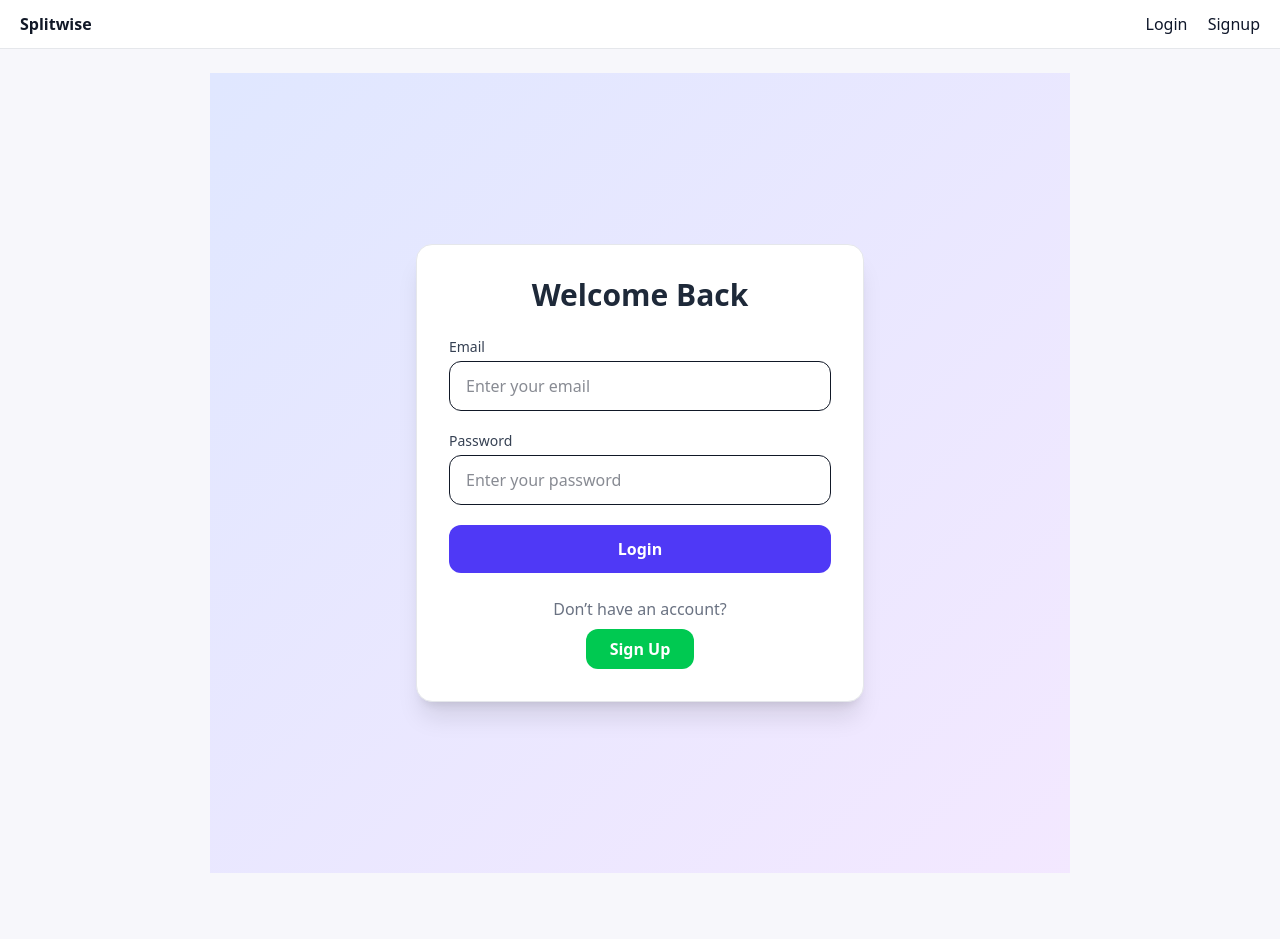
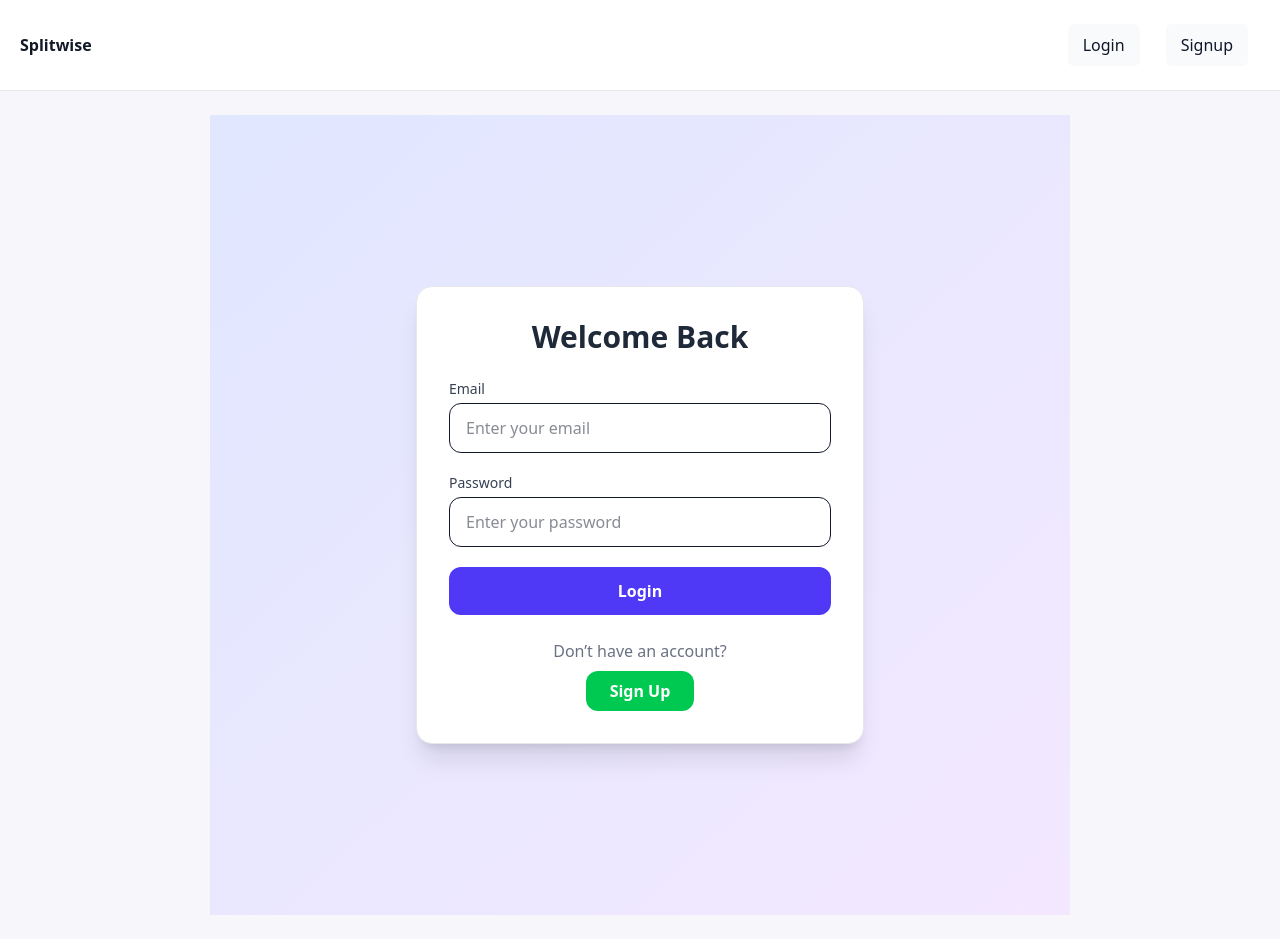
Before and after one commit to Uttam1119/frido-assignment, a React (Vite) app in the folder frontend/: page /login in a window 1280 px wide. Before the commit the page ends 897 px from the top, so only its background shows below. Built offline with nearby package versions, Linux system fonts and the light colour scheme; no server answers.

Commit message:
improved the nav bar UI (still logout button is not aligned, will improve it)

```diff
--- a/frontend/src/App.jsx
+++ b/frontend/src/App.jsx
@@ -32,23 +32,28 @@ function App() {
         <div className="links">
           {!token ? (
             <>
-              <Link to="/login">Login</Link> <Link to="/signup">Signup</Link>
+              <Link to="/login" className="nav-link">
+                Login
+              </Link>
+              <Link to="/signup" className="nav-link">
+                Signup
+              </Link>
             </>
           ) : (
             <>
-              <Link to="/">Home</Link> <Link to="/add">Add Expense</Link>{" "}
-              <Link to="/balances">Balances</Link>
-              <Link to="/groups">Groups</Link>
-              <button
-                onClick={logout}
-                style={{
-                  background: "transparent",
-                  border: "none",
-                  color: "#ef4444",
-                  cursor: "pointer",
-                  marginLeft: "10px",
-                }}
-              >
+              <Link to="/" className="nav-link">
+                Home
+              </Link>
+              <Link to="/add" className="nav-link">
+                Add Expense
+              </Link>
+              <Link to="/balances" className="nav-link">
+                Balances
+              </Link>
+              <Link to="/groups" className="nav-link">
+                Groups
+              </Link>
+              <button onClick={logout} className="nav-link logout-btn">
                 Logout
               </button>
             </>
--- a/frontend/src/index.css
+++ b/frontend/src/index.css
@@ -79,3 +79,54 @@ body {
   padding: 8px 0;
   border-bottom: 1px solid #f3f4f6;
 }
+
+.links {
+  display: flex;
+  flex-wrap: wrap;
+  align-items: center;
+  justify-content: center;
+  gap: 10px;
+  padding: 12px;
+}
+
+/* Common styles for both <a> and <button> */
+.nav-link {
+  text-decoration: none;
+  color: #1f2937;
+  font-weight: 500;
+  padding: 8px 14px;
+  border: 1px solid transparent;
+  border-radius: 6px;
+  transition: all 0.2s ease-in-out;
+  cursor: pointer;
+  background-color: #f9fafb;
+}
+
+/* Hover and active effects */
+.nav-link:hover {
+  border-color: #d1d5db;
+  background-color: #f3f4f6;
+}
+
+.logout-btn {
+  color: #ef4444;
+  background-color: #fff;
+}
+
+.logout-btn:hover {
+  border-color: #ef4444;
+  background-color: #fee2e2;
+}
+
+/* Responsive behavior */
+@media (max-width: 700px) {
+  .links {
+    flex-direction: column;
+    align-items: stretch; /* ensures full width alignment */
+  }
+
+  .nav-link {
+    width: 100%; /* make each button full width */
+    text-align: center;
+  }
+}
```
